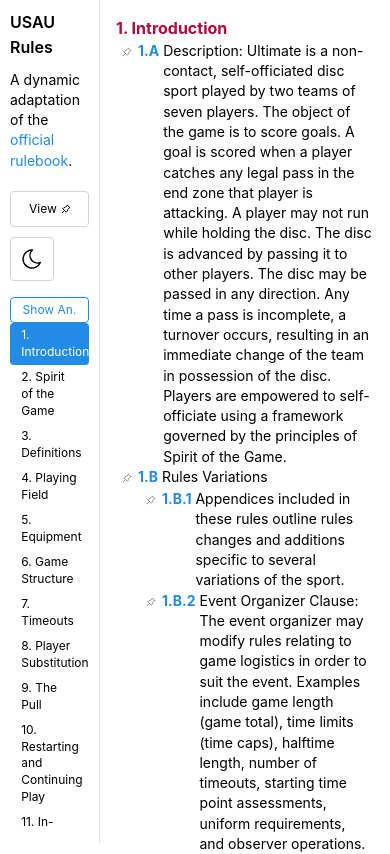
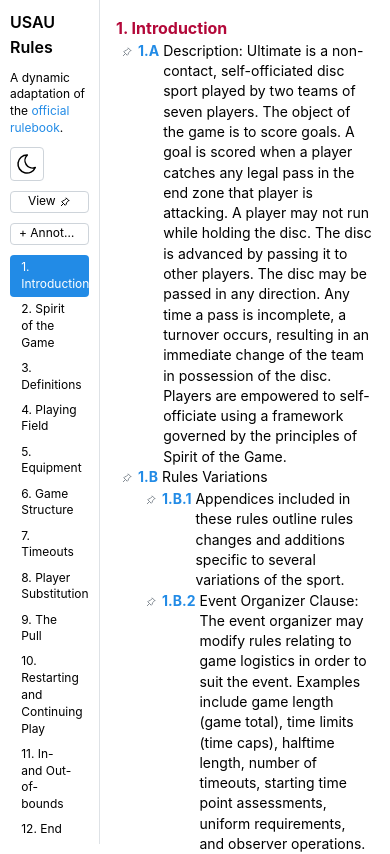
Before and after one commit to Afbcary/regula_nexus, a Next.js app: page / in a window 390 px wide. Shown: the top 854 px of the page. Built offline with nearby package versions, Linux system fonts and the light colour scheme.

Commit message:
feat: Refine mobile layout with conditional scroll margins, update button sizes and variants, and clarify 'Unpin All' and annotation toggle text.

```diff
--- a/src/app/MobileNavHeader.js
+++ b/src/app/MobileNavHeader.js
@@ -24,20 +24,20 @@ export default function MobileNavHeader({ pinnedRules, toggleDrawer, setExpandAn
     return (
         <>
             <Text fw={600} mb='xs'>USAU Rules</Text>
-            <Text size="sm" mb='xs'>
+            <Text size="xs" mb='xs'>
                 A dynamic adaptation of the{' '}
                 <Anchor href="https://usaultimate.org/rules/" target="_blank">
                     official rulebook
                 </Anchor>
                 .
             </Text>
-            <Button onClick={toggleDrawer} variant="default" mt="xs" mb="xs" className={isShaking ? 'shake' : ''}>
+            <ColorTheme />
+            <Button onClick={toggleDrawer} size="compact-xs" variant="default" mt="xs" mb="xs" className={isShaking ? 'shake' : ''}>
                 <Text span size="xs" p={0} m={0}>View {' '}
                     <IconPin size={12} style={{ display: 'inline-flex', verticalAlign: 'middle' }} /></Text>
             </Button>
-            <ColorTheme />
-            <Button fullWidth size="compact-sm" mt="md" variant="outline" onClick={() => setExpandAnnotations(!expand_annotations)}>
-                <Text style={{ overflow: 'hidden', whiteSpace: 'nowrap' }} size="xs" p={1} mt={0}>{expand_annotations ? 'Hide' : 'Show'} An.</Text>
+            <Button fullWidth size="compact-xs" mb="xs" variant="default" onClick={() => setExpandAnnotations(!expand_annotations)}>
+                <Text style={{ overflow: 'hidden', textOverflow: 'ellipsis', whiteSpace: 'nowrap' }} size="xs" p={1} mt={0}>{expand_annotations ? '-' : '+'} Annotations</Text>
             </Button>
         </>
 
--- a/src/app/PinnedRulesList.js
+++ b/src/app/PinnedRulesList.js
@@ -39,7 +39,7 @@ export default function PinnedRulesList({ hideTitle = false, pinnedRules, rules,
                             onClick={clearPinned}
                             leftSection={<IconTrash size={14} />}
                         >
-                            Clear All
+                            Unpin All
                         </Button>
                     </Group>
                 )}
--- a/src/app/Section.js
+++ b/src/app/Section.js
@@ -1,12 +1,12 @@
 import Rule from './rule.js';
 import { Divider, Text } from '@mantine/core';
 
-export default function Section({ section, expand_annotations, rules, pinnedRules, togglePin }) {
+export default function Section({ section, expand_annotations, rules, pinnedRules, togglePin, isMobile }) {
 
     // TODO: examine scrollMarginTop behavior. Section headers should be visible.
     return (
-        <div id={section.id} style={{ scrollMarginTop: '110px' }} key={section.id} >
-            <h1><Text c="rgb(179, 8, 57)" span fw={700}>{section.id}.</Text>{section.elements.map((element, index) => (
+        <div id={section.id} style={{ scrollMarginTop: isMobile ? '0px' : '110px' }} key={section.id} >
+            <h1 style={{ scrollMarginTop: isMobile ? '0px' : '110px' }}><Text c="rgb(179, 8, 57)" span fw={700}>{section.id}.</Text>{section.elements.map((element, index) => (
                 <Text c="rgb(179, 8, 57)" span fw={700} key={index}>{element.content}</Text>
             ))}</h1>
             <div>
--- a/src/app/colorTheme.js
+++ b/src/app/colorTheme.js
@@ -28,7 +28,7 @@ export default function ColorTheme() {
         <ActionIcon
             onClick={toggleTheme}
             variant="default"
-            size="xl"
+            size="lg"
             aria-label="Toggle color scheme"
         >
             {mounted ? (
--- a/src/app/page.js
+++ b/src/app/page.js
@@ -78,7 +78,7 @@ function HomeContent() {
             </Text>
           </div>
           <Flex gap="md">
-            <Button size="xs" variant="outline" onClick={() => setExpandAnnotations(!expand_annotations)}>
+            <Button size="sm" variant="default" onClick={() => setExpandAnnotations(!expand_annotations)}>
               <Text size="xs" p={0} mt={0}>{expand_annotations ? 'Collapse' : 'Expand'} Annotations</Text>
             </Button>
             <ColorTheme />
@@ -108,7 +108,7 @@ function HomeContent() {
       <AppShell.Main>
         <div className="main-rules" id="mdx">
           {Object.entries(rules).map(([, section]) => (
-            <Section key={section.id} section={section} expand_annotations={expand_annotations} rules={rules} pinnedRules={pinnedRules} togglePin={togglePin} />
+            <Section key={section.id} section={section} expand_annotations={expand_annotations} rules={rules} pinnedRules={pinnedRules} togglePin={togglePin} isMobile={isMobile} />
           ))}
         </div>
       </AppShell.Main>
```
